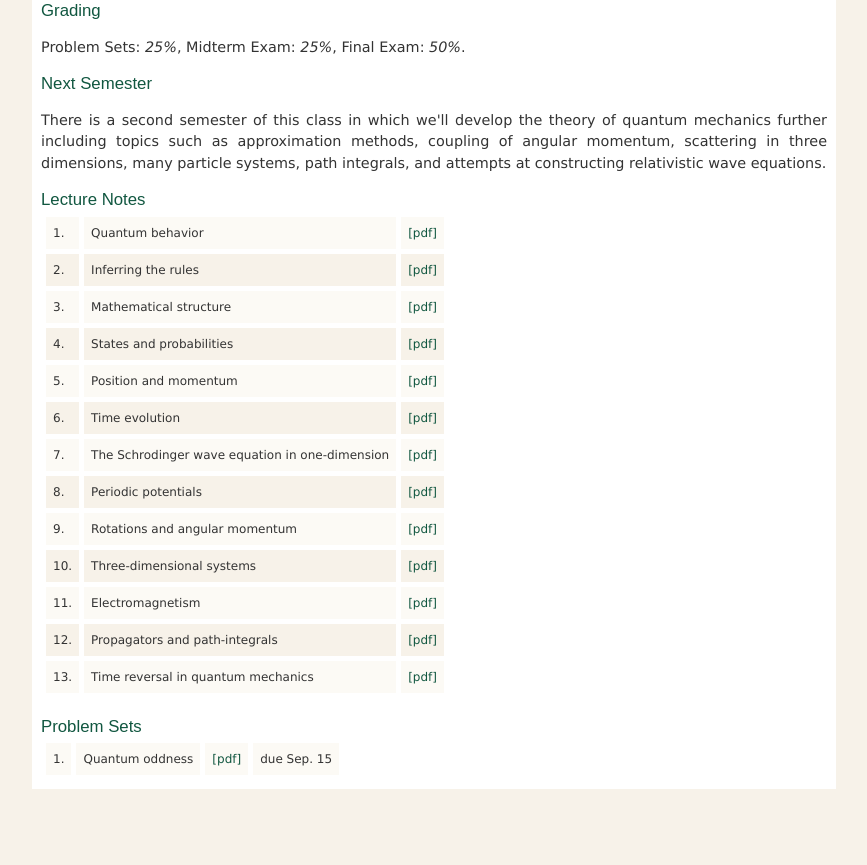
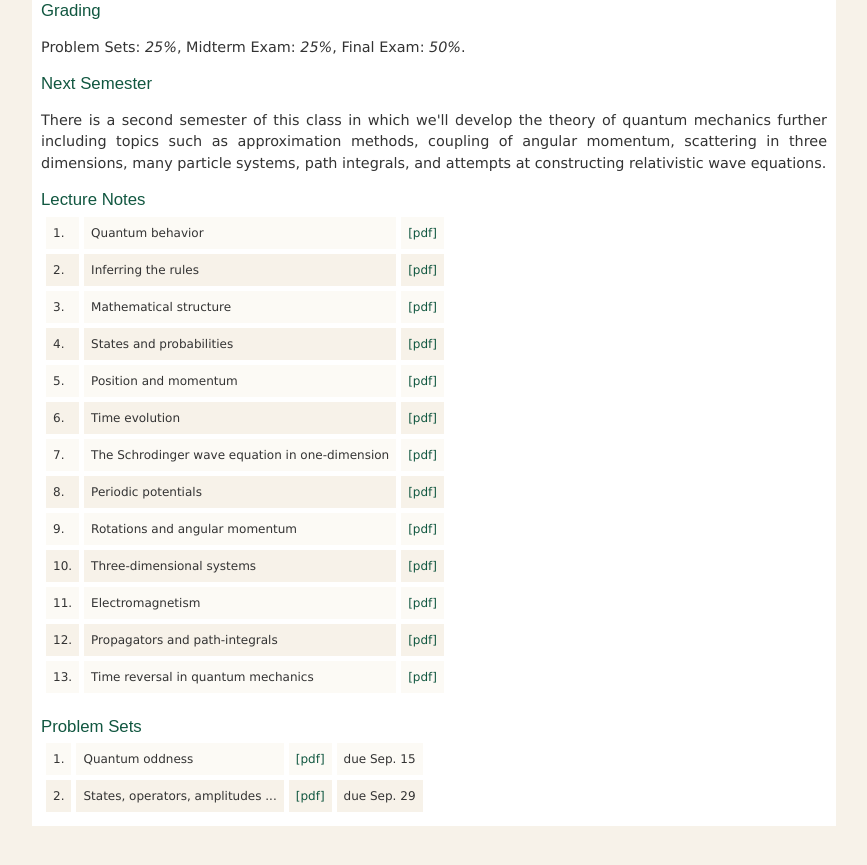
Before and after one commit to jozefdudek/personal_website, a Jekyll site: the page built from Phys621.html, in a window 1280 px wide and 900 px high, scrolled down 2328 px. Shown: the top 865 px of the window, without its empty margins (192-1059 px from the left). Built offline with Jekyll 4.4.1, drawn with Linux system fonts in a browser that asks for light colours.

Commit message:
adding second homework

```diff
--- a/Phys621.html
+++ b/Phys621.html
@@ -255,16 +255,16 @@
     </tr>
 
 
-    <!--
     <tr class="highlights">
       <td class="highlights"> 2. </td>
       <td class="highlights">States, operators, amplitudes ...</td>
       <td class="highlights">
         <a href="https://wm1693.box.com/s/94g6vubxy5qwd2qtzbakav5szo9m6fg8">[pdf]</a>
       </td>
-      <td class="highlights">due Sep. 27</td>
+      <td class="highlights">due Sep. 29</td>
     </tr>
 
+<!--
 
     <tr class="highlights">
       <td class="highlights"> 3. </td>
```
